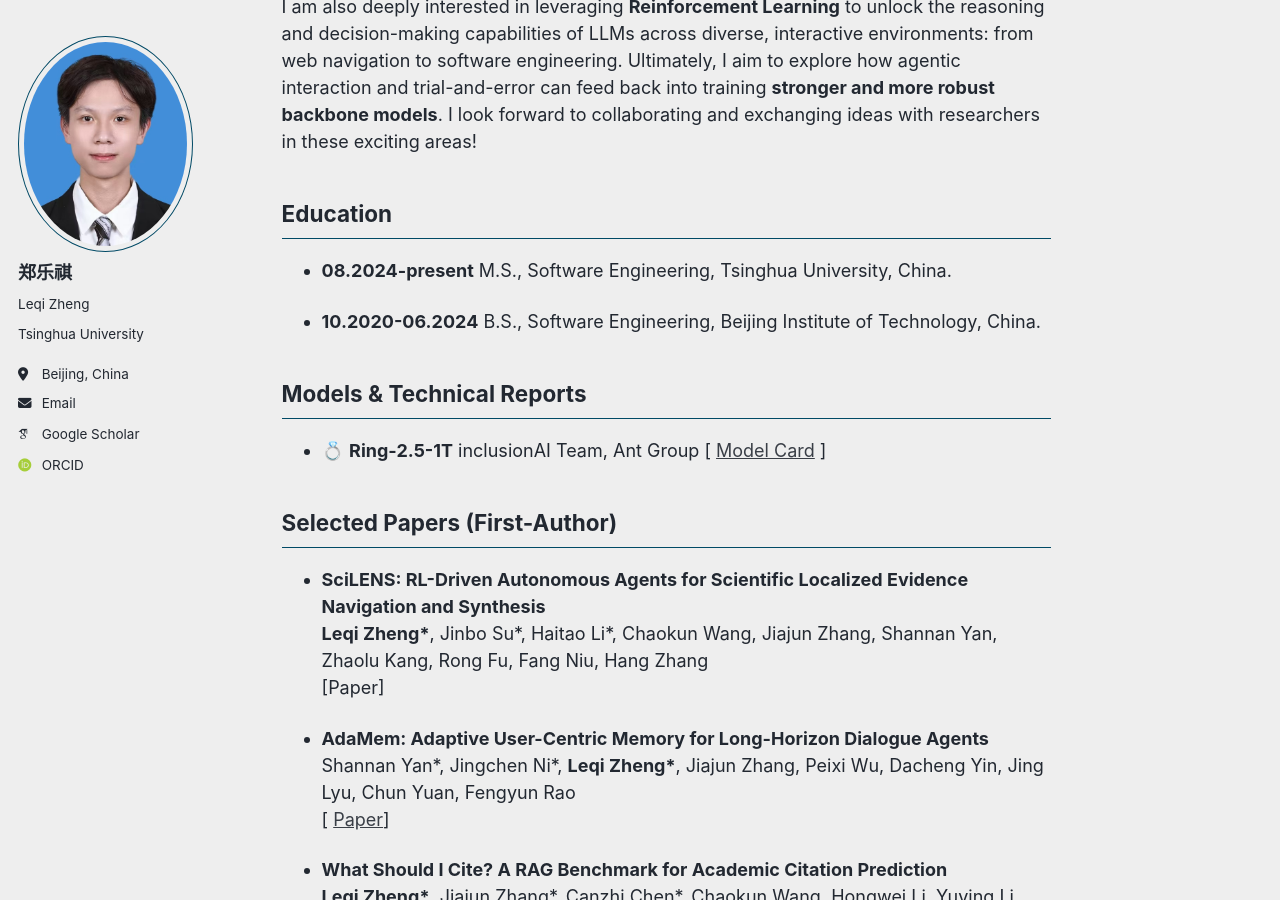
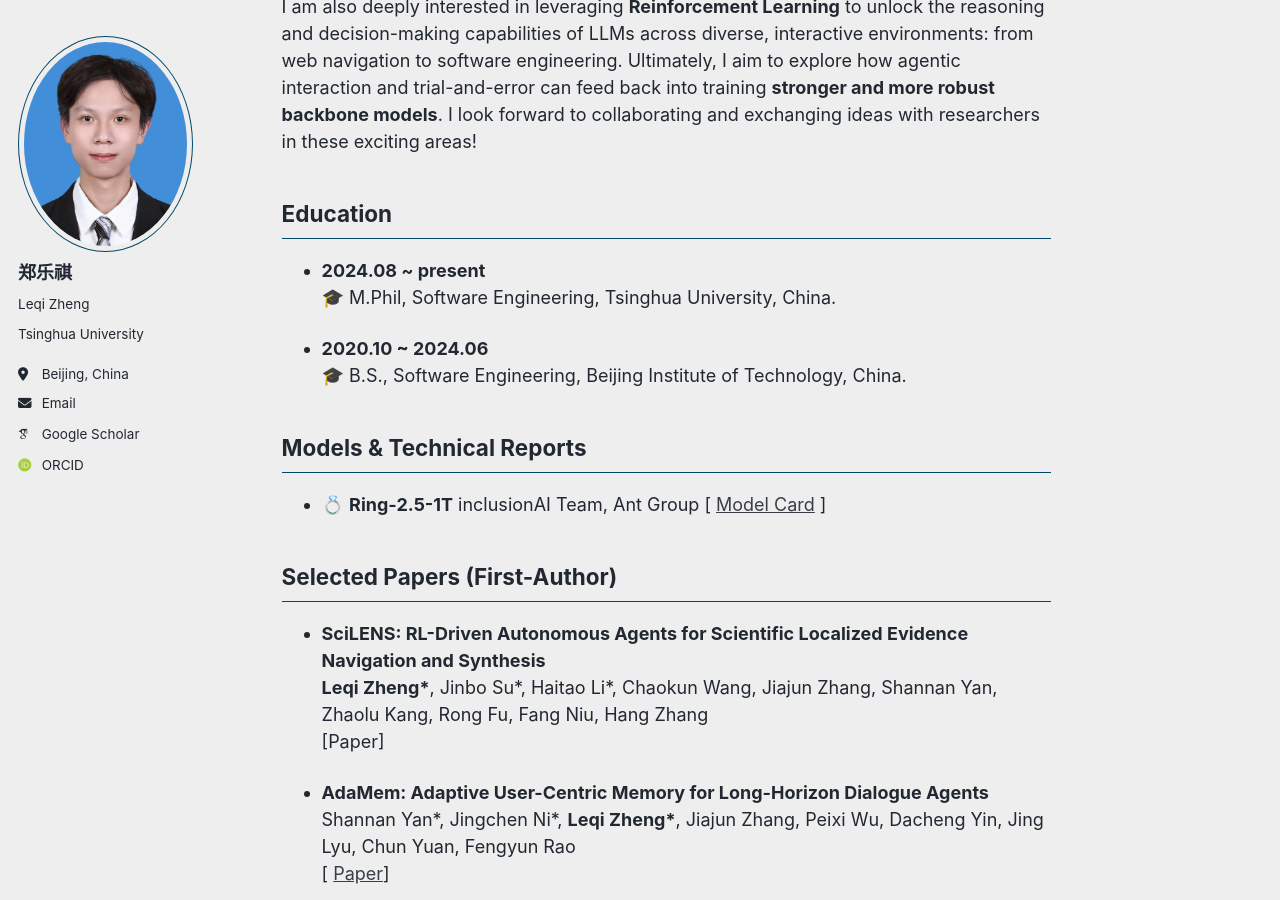
Before and after one commit to LQgdwind/LQgdwind.github.io, a Jekyll site: the page built from _pages/about.md, in a window 1280 px wide and 900 px high, scrolled down 861 px. Built offline with Jekyll 4.4.1, drawn with Linux system fonts in a browser that asks for light colours; some web fonts are replaced; a script bundle is joined from its source files by our own code; library files that are not in the unit come from our copies.

Commit message:
Update about.md

```diff
--- a/_pages/about.md
+++ b/_pages/about.md
@@ -34,9 +34,11 @@ I am also deeply interested in leveraging **Reinforcement Learning** to unlock t
 Education
 ------
 
-* **08.2024-present** M.S., Software Engineering, Tsinghua University, China.
+* **2024.08 ~ present**
+  🎓 M.Phil, Software Engineering, Tsinghua University, China.
 
-* **10.2020-06.2024** B.S., Software Engineering, Beijing Institute of Technology, China.
+* **2020.10 ~ 2024.06**
+  🎓 B.S., Software Engineering, Beijing Institute of Technology, China.
 
 
 Models & Technical Reports
```
